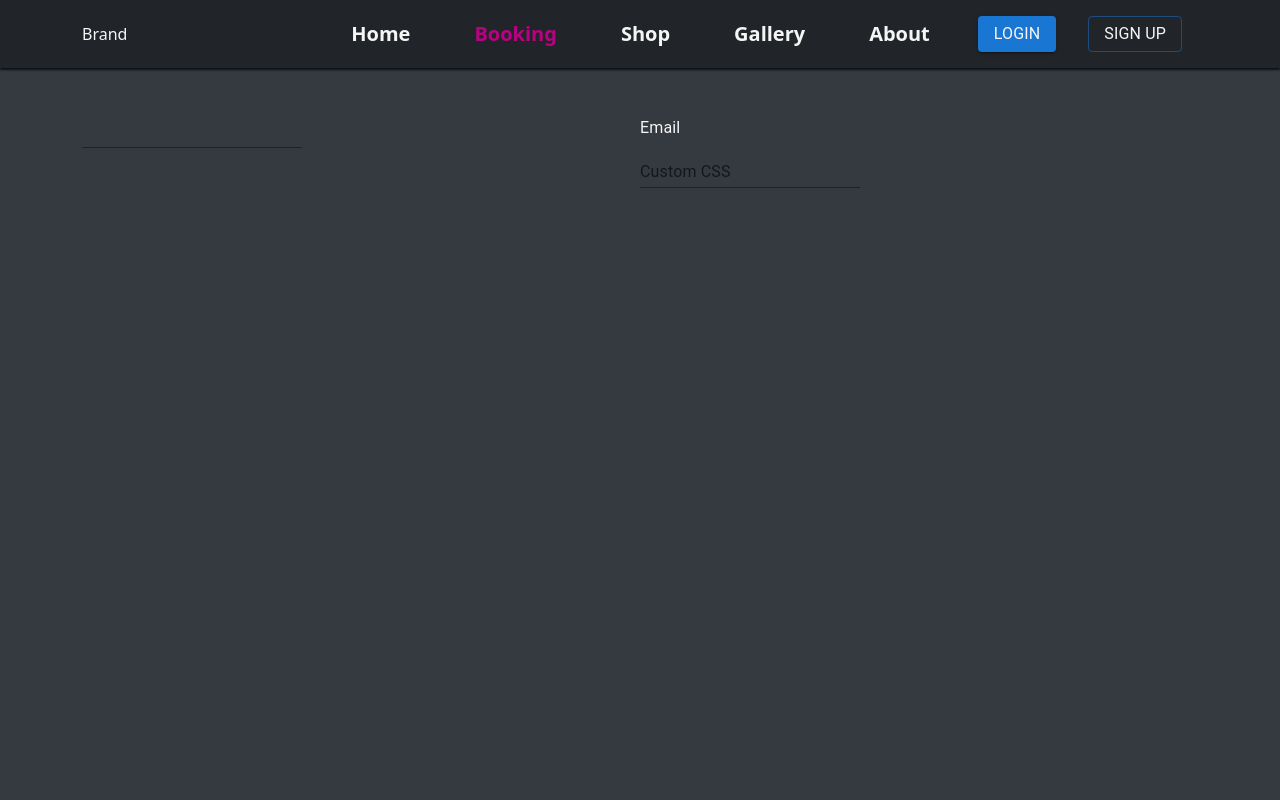
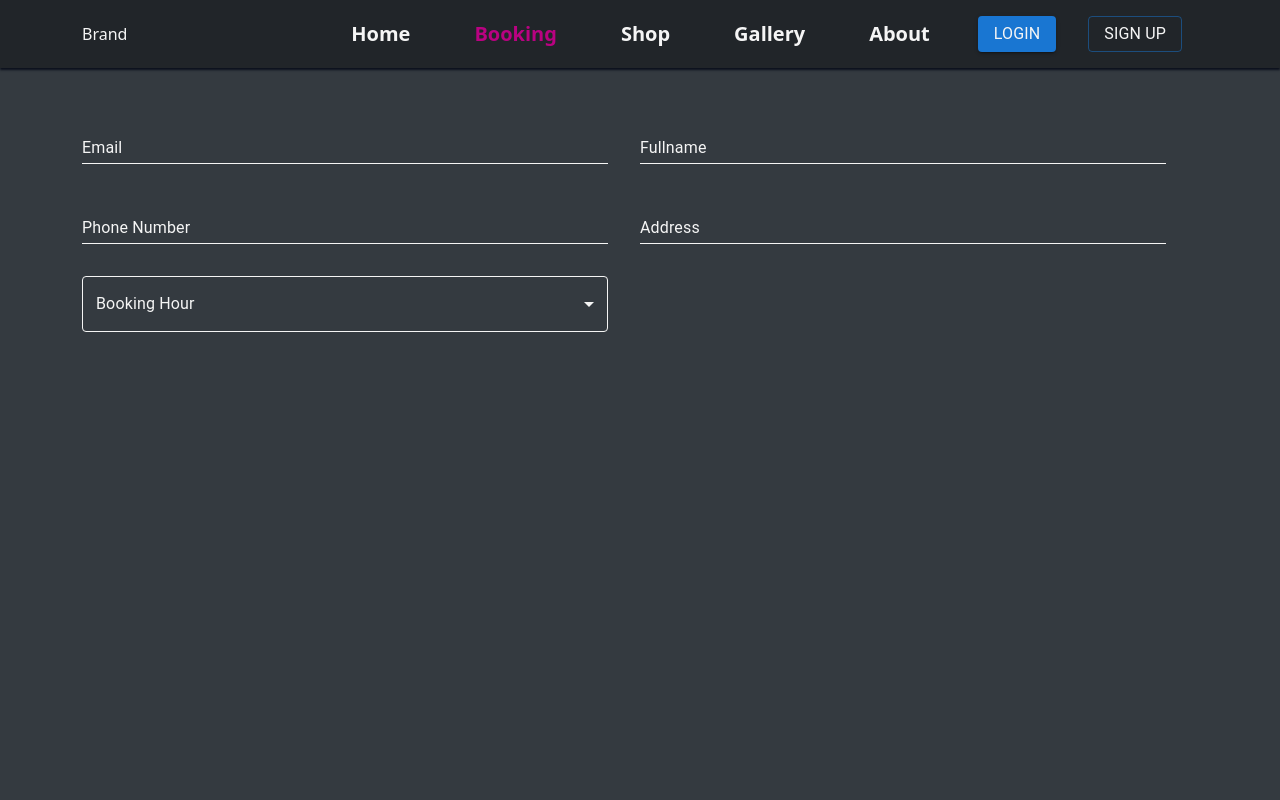
Before and after one commit to minh03112k/barbershop, a Next.js app: page /booking in a window 1280 px wide. Shown: the top 800 px of the page. Built offline with nearby package versions, Linux system fonts and the light colour scheme.

Commit message:
custom select

```diff
--- a/package.json
+++ b/package.json
@@ -12,6 +12,7 @@
     "@emotion/react": "^11.10.6",
     "@emotion/styled": "^11.10.6",
     "@mui/material": "^5.11.11",
+    "@mui/styles": "^5.11.13",
     "@types/node": "18.14.2",
     "@types/react": "18.0.28",
     "@types/react-dom": "18.0.11",
--- /dev/null
+++ b/src/components/CustomComponentMUI/CustomInputLabel.tsx
@@ -0,0 +1,12 @@
+import { InputLabel } from "@mui/material";
+import { styled } from "@mui/material/styles";
+
+const CustomInputLabel = styled(InputLabel)(({ theme }) => ({
+  color: '#F5F5F5',
+  transform: 'translate(14px, 12px) scale(1)',
+  '&.MuiInputLabel-shrink': {
+    transform: 'translate(14px, -6px) scale(0.75)',
+  },
+}));
+
+export default CustomInputLabel;
--- /dev/null
+++ b/src/components/CustomComponentMUI/CustomSelect.tsx
@@ -0,0 +1,24 @@
+import { InputBase } from "@mui/material";
+import { styled } from "@mui/material/styles";
+
+ const CustomSelect = styled(InputBase)(({ theme }) => ({
+  // 'label + &': {
+  //   marginTop: theme.spacing(3),
+  // },
+  '& .MuiInputBase-input': {
+    backgroundColor: 'transparent',
+    border: '1px solid #F5F5F5',
+    color: '#F5F5F5',
+    // padding: '10px 26px 10px 12px',
+    '&:focus': {
+      borderRadius: 4,
+      borderColor: '#80bdff',
+      boxShadow: '0 0 0 0.2rem rgba(0,123,255,.25)',
+    },
+  },
+  '& .MuiSvgIcon-root': {
+    color: '#F5F5F5'
+  }
+}));
+
+export default CustomSelect;
--- a/src/components/CustomComponentMUI/CustomTextField.tsx
+++ b/src/components/CustomComponentMUI/CustomTextField.tsx
@@ -2,12 +2,14 @@ import { TextField } from '@mui/material';
 import { styled } from '@mui/material/styles';
 
 const CustomTextField = styled(TextField)({
-  '& label.Mui-focused': {
+  '&.custom-text-field .MuiInputLabel-root, &.custom-text-field .MuiInputBase-root, &.custom-text-field .MuiInput-underline:before, &.custom-text-field .MuiInput-underline:hover:before': {
     color: '#F5F5F5',
+    borderBottomColor: '#F5F5F5',
   },
-  '& .MuiInputBase-input': {
+  '&.custom-text-field .MuiInputLabel-root.Mui-focused': {
     color: '#F5F5F5',
   },
 });
 
+
 export default CustomTextField;
--- a/src/pages/booking.tsx
+++ b/src/pages/booking.tsx
@@ -1,20 +1,130 @@
 import CustomInputBase from '@/components/CustomComponentMUI/CustomInputBase';
 import CustomTextField from '@/components/CustomComponentMUI/CustomTextField';
 import Layout from '@/components/Layout';
-import { Box, FormLabel, Grid, TextField, Typography } from '@mui/material';
-import { width } from '@mui/system';
+import {
+  Box,
+  FormControl,
+  FormLabel,
+  Grid,
+  InputLabel,
+  MenuItem,
+  OutlinedInput,
+  Select,
+  TextField,
+  Typography,
+} from '@mui/material';
+import { bookingHours } from '@/utils/mock';
+import CustomSelect from '../components/CustomComponentMUI/CustomSelect';
+import { useState } from 'react';
+import React from 'react';
+import CustomInputLabel from '@/components/CustomComponentMUI/CustomInputLabel';
 
 export default function Booking() {
+  const [hour, setHour] = React.useState('');
+  const handleChange = (event: { target: { value: string } }) => {
+    setHour(event.target.value);
+  };
+
   return (
     <Layout>
       <Box className="container my-5 w-100">
-        <Grid container spacing={2} sx={{ width: '100%' }}>
+        <Grid container spacing={4} sx={{ width: '100%' }}>
           <Grid item xs={6}>
-            <TextField variant="standard" sx={{borderBottomColor: '#F5F5F5'}}  />
+            <CustomTextField
+              variant="standard"
+              label="Email"
+              className="custom-text-field"
+              fullWidth
+            />
           </Grid>
           <Grid item xs={6}>
-            <Typography>Email</Typography>
-            <CustomTextField variant="standard" label="Custom CSS" id="custom-css-outlined-input" />
+            <CustomTextField
+              variant="standard"
+              label="Fullname"
+              className="custom-text-field"
+              fullWidth
+            />
+          </Grid>
+          <Grid item xs={6}>
+            <CustomTextField
+              variant="standard"
+              label="Phone Number"
+              className="custom-text-field"
+              inputProps={{ inputMode: 'numeric', pattern: '[0-9]*' }}
+              fullWidth
+            />
+          </Grid>
+          <Grid item xs={6}>
+            <CustomTextField
+              variant="standard"
+              label="Address"
+              className="custom-text-field"
+              fullWidth
+            />
+          </Grid>
+          <Grid item xs={6}>
+            {/* <FormControl fullWidth>
+              <InputLabel id="demo-simple-select-label">
+                Booking hour
+              </InputLabel>
+              <Select
+                labelId="demo-simple-select-label"
+                id="demo-simple-select"
+                value={hour}
+                onChange={handleChange}
+                className="custom-text-field"
+                input={<OutlinedInput />}
+              >
+                <MenuItem value="" disabled>
+                  Select an option
+                </MenuItem>
+                {bookingHours.map((item: any, index: number) => (
+                  <MenuItem key={index} value={item.value}>
+                    {item.label}
+                  </MenuItem>
+                ))}
+              </Select>
+            </FormControl> */}
+            <FormControl fullWidth>
+              <InputLabel
+                sx={{ color: '#F5F5F5' }}
+                id="demo-simple-select-label"
+              >
+                Booking Hour
+              </InputLabel>
+              <Select
+                labelId="demo-simple-select-label"
+                id="demo-simple-select"
+                value={hour}
+                label="Booking Hour"
+                onChange={handleChange}
+                sx={{
+                  '& fieldset': {
+                    borderColor: '#F5F5F5',
+                  },
+                  '&:hover fieldset': {
+                    borderColor: '#F5F5F5 !important',
+                  },
+                  '& .MuiSvgIcon-root': {
+                    color: '#F5F5F5',
+                  },
+                  // '&:hover .MuiSelect-root': {
+                  //   borderColor: '#80bdff',
+                  // },
+                }}
+                inputProps={{
+                  sx: {
+                    color: '#F5F5F5',
+                  },
+                }}
+              >
+                {bookingHours.map((item: any, index: number) => (
+                  <MenuItem key={index} value={item.value}>
+                    {item.label}
+                  </MenuItem>
+                ))}
+              </Select>
+            </FormControl>
           </Grid>
         </Grid>
       </Box>
--- a/src/styles/globals.scss
+++ b/src/styles/globals.scss
@@ -27,6 +27,7 @@ html {
 
     margin: 0px;
     background-color: #343a40;
+    // background-color: #343a40;
     color: $grey-100;
 
     h6,
@@ -98,7 +99,20 @@ html {
     }
   }
 
+
   .carousel-caption {
     bottom: 50%;
   }
 }
+
+.custom-text-field .MuiInputLabel-root,
+.custom-text-field .MuiInputBase-root,
+.custom-text-field .MuiInput-underline:before,
+.custom-text-field .MuiInput-underline:hover:before {
+color: #F5F5F5;
+border-bottom-color: #F5F5F5;
+}
+
+.custom-text-field .MuiInputLabel-root.Mui-focused {
+color: #F5F5F5;
+}
--- a/src/utils/mock.ts
+++ b/src/utils/mock.ts
@@ -75,3 +75,22 @@ export const productsImages = [
     description: 'Creates a long lasting, natural feeling hold with ease of application in a spray bottle! Perfect for blow-drying and protects hair from all types of thermal styling. Ideal for volume, lift & texture. Can be layered with virtually any other product.'
   },
 ]
+
+export const locations = [
+  { value: 'location1', label: 'Location 1' },
+  { value: 'location2', label: 'Location 2' },
+  { value: 'location3', label: 'Location 3' },
+];
+
+export const bookingHours = [
+  { value: 9, label: '9:00' },
+  { value: 10, label: '10:00' },
+  { value: 11, label: '11:00' },
+  { value: 12, label: '12:00' },
+  { value: 13, label: '13:00' },
+  { value: 14, label: '14:00' },
+  { value: 15, label: '15:00' },
+  { value: 16, label: '16:00' },
+  { value: 17, label: '17:00' },
+  { value: 18, label: '18:00' },
+];
```
Also changed, not shown: src/components/CustomComponentMUI/CustomInputBase.tsx (+29 -35 lines), src/components/CustomComponentMUI/CustomMenuItem.tsx (added, +14 -0 lines), src/utils/interface.ts (added), 1 other file (tests, documents, lock files or other folders).
